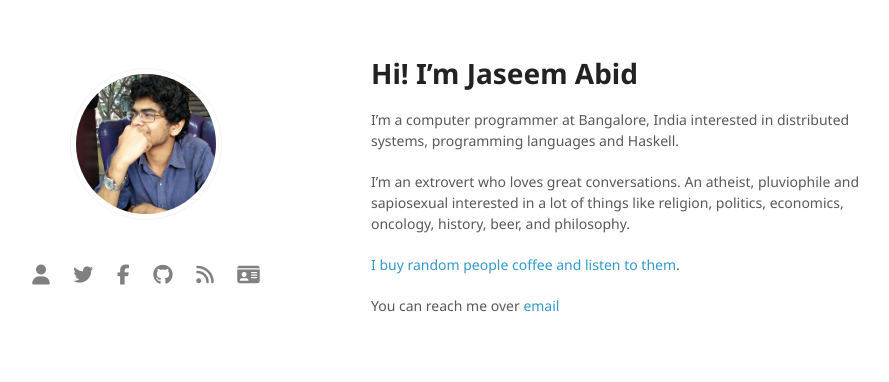
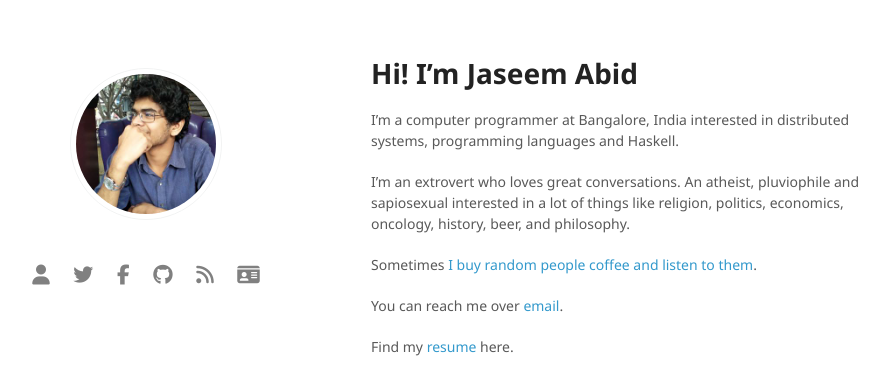
Before and after one commit to jaseemabid/blog, a Jekyll site: the page built from about.md, in a window 1280 px wide, cut to the strip 0-382 px from the top of the page. Shown: the whole strip, without its empty margins (199-1088 px from the left). Built offline with Jekyll 4.4.1, drawn with Linux system fonts in a browser that asks for light colours; nearby versions of some CDN libraries.

Commit message:
Add resume to about page as well

```diff
--- a/about.md
+++ b/about.md
@@ -13,6 +13,8 @@ I'm an extrovert who loves great conversations. An atheist, pluviophile and
 sapiosexual interested in a lot of things like religion, politics, economics,
 oncology, history, beer, and philosophy.
 
-[I buy random people coffee and listen to them](http://haveyoumetjaseem.in).
+Sometimes [I buy random people coffee and listen to them](http://haveyoumetjaseem.in).
 
-You can reach me over [email](mailto:jaseemabid@gmail.com)
+You can reach me over [email](mailto:jaseemabid@gmail.com).
+
+Find my [resume](/Jaseem Abid.pdf) here.
```
